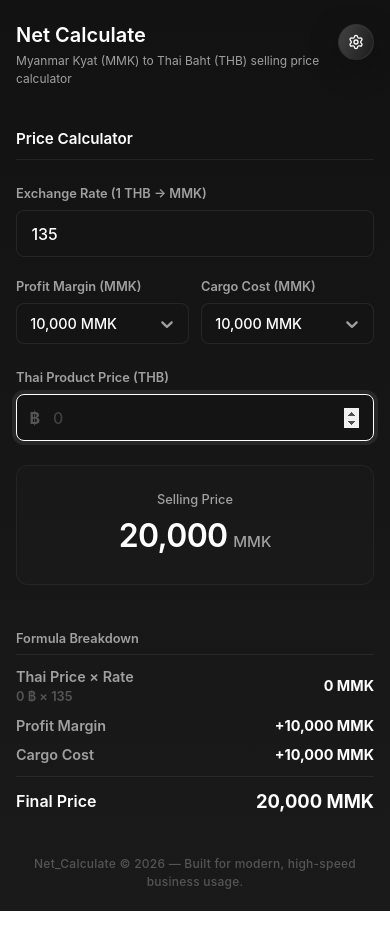
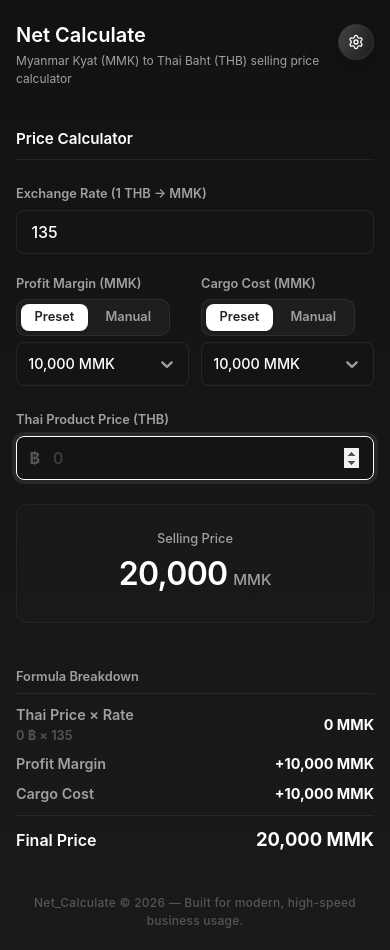
Before and after one commit to zin-wai-shine/net_calculate, a React (Vite) app: page / in a window 390 px wide. Before the commit the page ends 911 px from the top, so only its background shows below. Built offline with nearby package versions, Linux system fonts and the light colour scheme.

Commit message:
feat: add Preset/Manual switcher for Profit Margin and Cargo Cost inputs, unify input heights, and fix mobile label wrapping layout

```diff
--- a/src/App.jsx
+++ b/src/App.jsx
@@ -11,12 +11,22 @@ function App() {
 
   const [profitAmount, setProfitAmount] = useState(() => {
     const saved = localStorage.getItem('net_calc_profit_amount');
-    return saved !== null ? parseInt(saved, 10) : 10000;
+    if (saved !== null) {
+      if (saved === '') return '';
+      const parsed = parseInt(saved, 10);
+      return isNaN(parsed) ? 10000 : parsed;
+    }
+    return 10000;
   });
 
   const [cargoCost, setCargoCost] = useState(() => {
     const saved = localStorage.getItem('net_calc_cargo_cost');
-    return saved !== null ? parseInt(saved, 10) : 10000;
+    if (saved !== null) {
+      if (saved === '') return '';
+      const parsed = parseInt(saved, 10);
+      return isNaN(parsed) ? 10000 : parsed;
+    }
+    return 10000;
   });
 
   const [theme, setTheme] = useState(() => {
--- a/src/components/CalculatorCard.jsx
+++ b/src/components/CalculatorCard.jsx
@@ -27,14 +27,22 @@ const CalculatorCard = ({
   cargoCost,
   setCargoCost
 }) => {
-  const [animate, setAnimate] = useState(false);
-
   const parsedThaiPrice = thaiPrice === '' ? 0 : parseFloat(thaiPrice);
   const parsedRate = exchangeRate === '' ? 0 : parseFloat(exchangeRate);
+  const parsedProfit = profitAmount === '' ? 0 : parseFloat(profitAmount);
+  const parsedCargo = cargoCost === '' ? 0 : parseFloat(cargoCost);
 
   // Final selling price calculation
   const baseCostMMK = parsedThaiPrice * parsedRate;
-  const finalPrice = baseCostMMK + profitAmount + cargoCost;
+  const finalPrice = baseCostMMK + parsedProfit + parsedCargo;
+
+  const isProfitPreset = PRESET_VALUES.some(opt => opt.value === profitAmount);
+  const isCargoPreset = PRESET_VALUES.some(opt => opt.value === cargoCost);
+
+  const [profitMode, setProfitMode] = useState(isProfitPreset ? 'preset' : 'manual');
+  const [cargoMode, setCargoMode] = useState(isCargoPreset ? 'preset' : 'manual');
+
+  const [animate, setAnimate] = useState(false);
 
   // Trigger pop-in animation on output change
   useEffect(() => {
@@ -91,13 +99,27 @@ const CalculatorCard = ({
       fontSize: '0.9rem',
       fontWeight: '500',
       color: 'var(--text-primary)',
-      padding: '0.1rem 0.2rem',
+      padding: '0 0.2rem',
       transition: 'all 0.3s cubic-bezier(0.16, 1, 0.3, 1)',
       cursor: 'pointer',
-      minHeight: '38px',
+      height: '44px',
+      minHeight: '44px',
+      display: 'flex',
+      alignItems: 'center',
       '&:hover': {
         borderColor: state.isFocused ? 'var(--input-focus-border)' : 'var(--input-border)',
       }
+    }),
+    valueContainer: (provided) => ({
+      ...provided,
+      height: '42px',
+      padding: '0 6px',
+      display: 'flex',
+      alignItems: 'center'
+    }),
+    indicatorsContainer: (provided) => ({
+      ...provided,
+      height: '42px',
     }),
     menu: (provided) => ({
       ...provided,
@@ -135,7 +157,8 @@ const CalculatorCard = ({
     }),
     input: (provided) => ({
       ...provided,
-      color: 'var(--text-primary)'
+      color: 'var(--text-primary)',
+      margin: '0px'
     }),
     placeholder: (provided) => ({
       ...provided,
@@ -189,8 +212,31 @@ const CalculatorCard = ({
         <div className="form-group" style={{ marginBottom: 0 }}>
           <label className="form-label" htmlFor="profit-select">
             <span>Profit Margin (MMK)</span>
+            <div className="input-toggle-group">
+              <button
+                type="button"
+                className={`toggle-btn ${profitMode === 'preset' ? 'active' : ''}`}
+                onClick={() => {
+                  setProfitMode('preset');
+                  const isPreset = PRESET_VALUES.some(opt => opt.value === profitAmount);
+                  if (!isPreset) {
+                    setProfitAmount(PRESET_VALUES[0].value);
+                  }
+                }}
+              >
+                Preset
+              </button>
+              <button
+                type="button"
+                className={`toggle-btn ${profitMode === 'manual' ? 'active' : ''}`}
+                onClick={() => setProfitMode('manual')}
+              >
+                Manual
+              </button>
+            </div>
           </label>
           <div className="input-container" style={{ display: 'block' }}>
+            {profitMode === 'preset' ? (
               <Select
                 id="profit-select"
                 options={PRESET_VALUES}
@@ -199,14 +245,56 @@ const CalculatorCard = ({
                 styles={selectStyles}
                 isSearchable={false}
               />
+            ) : (
+              <input
+                id="profit-manual-input"
+                type="number"
+                className="form-input"
+                value={profitAmount}
+                onChange={(e) => {
+                  const val = e.target.value;
+                  if (val === '') {
+                    setProfitAmount('');
+                  } else {
+                    const parsed = parseInt(val, 10);
+                    setProfitAmount(isNaN(parsed) ? 0 : parsed);
+                  }
+                }}
+                placeholder="e.g. 100"
+                min="0"
+              />
+            )}
           </div>
         </div>
 
         <div className="form-group" style={{ marginBottom: 0 }}>
           <label className="form-label" htmlFor="cargo-select">
             <span>Cargo Cost (MMK)</span>
+            <div className="input-toggle-group">
+              <button
+                type="button"
+                className={`toggle-btn ${cargoMode === 'preset' ? 'active' : ''}`}
+                onClick={() => {
+                  setCargoMode('preset');
+                  const isPreset = PRESET_VALUES.some(opt => opt.value === cargoCost);
+                  if (!isPreset) {
+                    setCargoCost(PRESET_VALUES[0].value);
+                  }
+                }}
+              >
+                Preset
+              </button>
+              <button
+                type="button"
+                className={`toggle-btn ${cargoMode === 'manual' ? 'active' : ''}`}
+                onClick={() => setCargoMode('manual')}
+              >
+                Manual
+              </button>
+            </div>
           </label>
           <div className="input-container" style={{ display: 'block' }}>
+            {cargoMode === 'preset' ? (
               <Select
                 id="cargo-select"
                 options={PRESET_VALUES}
@@ -215,6 +303,25 @@ const CalculatorCard = ({
                 styles={selectStyles}
                 isSearchable={false}
               />
+            ) : (
+              <input
+                id="cargo-manual-input"
+                type="number"
+                className="form-input"
+                value={cargoCost}
+                onChange={(e) => {
+                  const val = e.target.value;
+                  if (val === '') {
+                    setCargoCost('');
+                  } else {
+                    const parsed = parseInt(val, 10);
+                    setCargoCost(isNaN(parsed) ? 0 : parsed);
+                  }
+                }}
+                placeholder="e.g. 0"
+                min="0"
+              />
+            )}
           </div>
         </div>
       </div>
@@ -278,7 +385,7 @@ const CalculatorCard = ({
             <div className="formula-term">
               <span>Profit Margin</span>
             </div>
-            <div className="formula-value">+{formatMMK(profitAmount)} MMK</div>
+            <div className="formula-value">+{formatMMK(parsedProfit)} MMK</div>
           </div>
 
           {/* Cargo */}
@@ -286,7 +393,7 @@ const CalculatorCard = ({
             <div className="formula-term">
               <span>Cargo Cost</span>
             </div>
-            <div className="formula-value">+{formatMMK(cargoCost)} MMK</div>
+            <div className="formula-value">+{formatMMK(parsedCargo)} MMK</div>
           </div>
 
           <div className="formula-divider"></div>
--- a/src/index.css
+++ b/src/index.css
@@ -311,6 +311,8 @@ body {
   display: flex;
   justify-content: space-between;
   align-items: center;
+  flex-wrap: wrap;
+  gap: 0.35rem 0.5rem;
 }
 
 .input-container {
@@ -333,7 +335,8 @@ body {
 /* Standard Normal Size Inputs */
 .form-input {
   width: 100%;
-  padding: 0.75rem 0.85rem;
+  height: 44px;
+  padding: 0 0.85rem;
   font-family: inherit;
   font-size: 0.95rem;
   font-weight: 500;
@@ -641,7 +644,8 @@ body {
 
   .form-input {
     font-size: 1rem;
-    padding: 0.8rem 0.9rem;
+    height: 44px;
+    padding: 0 0.9rem;
   }
 
   .form-input-with-icon {
@@ -794,3 +798,53 @@ body {
     transform: translateY(0);
   }
 }
+
+/* Segmented control for Preset/Manual toggle */
+.input-toggle-group {
+  display: inline-flex;
+  background: var(--formula-badge-bg);
+  border-radius: 8px;
+  padding: 3px;
+  gap: 3px;
+  border: 1px solid var(--card-border);
+  align-items: center;
+}
+
+.toggle-btn {
+  background: transparent;
+  border: none;
+  color: var(--text-secondary);
+  font-family: inherit;
+  font-size: 0.75rem;
+  font-weight: 600;
+  padding: 0.35rem 0.65rem;
+  border-radius: 6px;
+  cursor: pointer;
+  transition: all 0.25s cubic-bezier(0.16, 1, 0.3, 1);
+  outline: none;
+  line-height: 1;
+}
+
+.toggle-btn:hover {
+  color: var(--text-primary);
+}
+
+.toggle-btn.active {
+  background: var(--accent-color);
+  color: var(--btn-primary-text);
+  box-shadow: 0 1px 3px rgba(0, 0, 0, 0.1);
+}
+
+/* Touch targets optimized for mobile viewports */
+@media (max-width: 480px) {
+  .input-toggle-group {
+    border-radius: 10px;
+    padding: 4px;
+    gap: 4px;
+  }
+  .toggle-btn {
+    font-size: 0.8rem;
+    padding: 0.45rem 0.85rem;
+    border-radius: 8px;
+  }
+}
```
Lines whose indentation alone changed are shown as unchanged.
